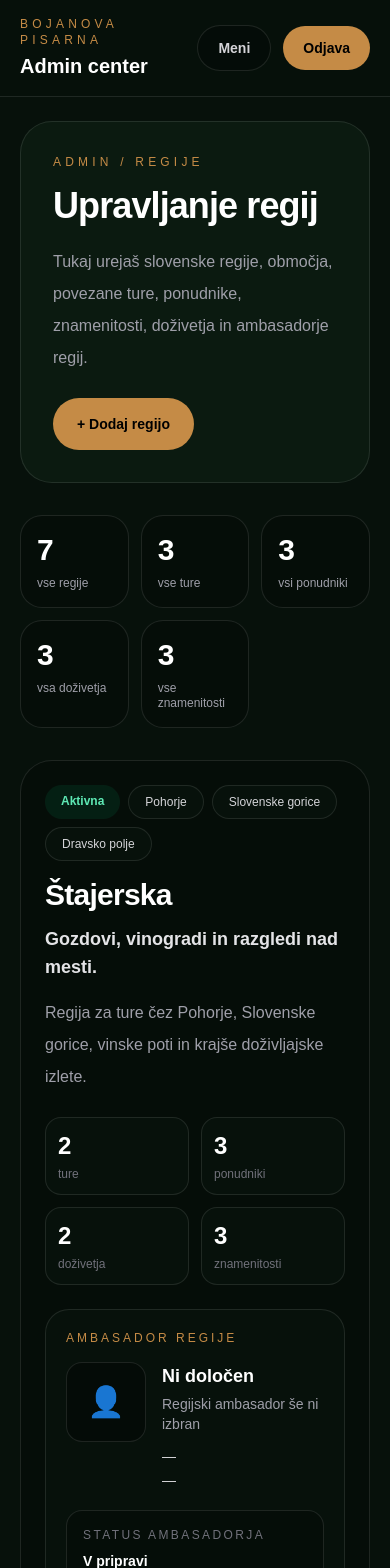
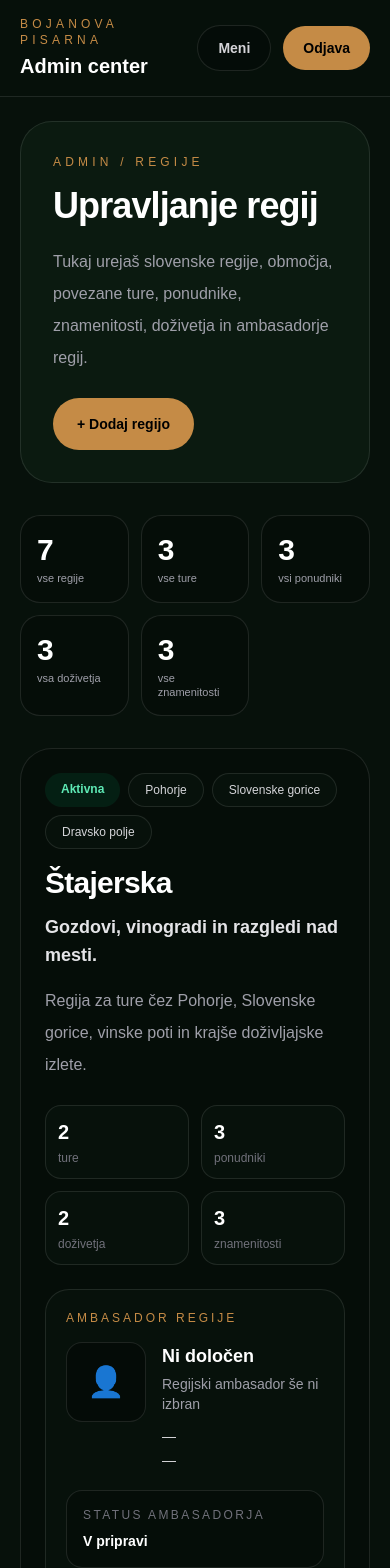
Before and after one commit to rabojan/bojan-on-bike-app, a Next.js app: page /admin/regije in a window 390 px wide. Shown: the top 1568 px of the page. Built offline with nearby package versions, Linux system fonts and the light colour scheme; sample sign-in values are in the browser's storage.

Commit message:
Fix admin regions mobile stats grid

```diff
--- a/app/admin/regije/page.tsx
+++ b/app/admin/regije/page.tsx
@@ -209,29 +209,29 @@ export default function AdminRegionsPage() {
         </section>
 
         <section className="grid grid-cols-3 gap-3 sm:grid-cols-5">
-          <div className="rounded-[22px] border border-white/10 bg-black/20 p-4 sm:rounded-[28px] sm:p-6">
+          <div className="rounded-[20px] border border-white/10 bg-black/20 p-4">
             <div className="text-3xl font-black sm:text-4xl">{regions.length}</div>
-            <div className="mt-2 text-xs leading-tight text-zinc-400 sm:text-sm">vse regije</div>
+            <div className="mt-1 text-[11px] leading-tight text-zinc-400 sm:text-sm">vse regije</div>
           </div>
 
-          <div className="rounded-[22px] border border-white/10 bg-black/20 p-4 sm:rounded-[28px] sm:p-6">
+          <div className="rounded-[20px] border border-white/10 bg-black/20 p-4">
             <div className="text-3xl font-black sm:text-4xl">{totalTrails}</div>
-            <div className="mt-2 text-xs leading-tight text-zinc-400 sm:text-sm">vse ture</div>
+            <div className="mt-1 text-[11px] leading-tight text-zinc-400 sm:text-sm">vse ture</div>
           </div>
 
-          <div className="rounded-[22px] border border-white/10 bg-black/20 p-4 sm:rounded-[28px] sm:p-6">
+          <div className="rounded-[20px] border border-white/10 bg-black/20 p-4">
             <div className="text-3xl font-black sm:text-4xl">{totalProviders}</div>
-            <div className="mt-2 text-xs leading-tight text-zinc-400 sm:text-sm">vsi ponudniki</div>
+            <div className="mt-1 text-[11px] leading-tight text-zinc-400 sm:text-sm">vsi ponudniki</div>
           </div>
 
-          <div className="rounded-[22px] border border-white/10 bg-black/20 p-4 sm:rounded-[28px] sm:p-6">
+          <div className="rounded-[20px] border border-white/10 bg-black/20 p-4">
             <div className="text-3xl font-black sm:text-4xl">{totalExperiences}</div>
-            <div className="mt-2 text-xs leading-tight text-zinc-400 sm:text-sm">vsa doživetja</div>
+            <div className="mt-1 text-[11px] leading-tight text-zinc-400 sm:text-sm">vsa doživetja</div>
           </div>
 
-          <div className="rounded-[22px] border border-white/10 bg-black/20 p-4 sm:rounded-[28px] sm:p-6">
+          <div className="rounded-[20px] border border-white/10 bg-black/20 p-4">
             <div className="text-3xl font-black sm:text-4xl">{totalPoints}</div>
-            <div className="mt-2 text-xs leading-tight text-zinc-400 sm:text-sm">vse znamenitosti</div>
+            <div className="mt-1 text-[11px] leading-tight text-zinc-400 sm:text-sm">vse znamenitosti</div>
           </div>
         </section>
 
@@ -278,22 +278,22 @@ export default function AdminRegionsPage() {
 
                   <div className="mt-6 grid grid-cols-2 gap-3 sm:grid-cols-4">
                     <div className="rounded-2xl border border-white/10 bg-[#07110b] p-3 sm:p-4">
-                      <div className="text-2xl font-black">{region.trails.length}</div>
+                      <div className="text-xl font-black sm:text-2xl">{region.trails.length}</div>
                       <div className="mt-1 text-xs text-zinc-500">ture</div>
                     </div>
 
                     <div className="rounded-2xl border border-white/10 bg-[#07110b] p-3 sm:p-4">
-                      <div className="text-2xl font-black">{region.providers.length}</div>
+                      <div className="text-xl font-black sm:text-2xl">{region.providers.length}</div>
                       <div className="mt-1 text-xs text-zinc-500">ponudniki</div>
                     </div>
 
                     <div className="rounded-2xl border border-white/10 bg-[#07110b] p-3 sm:p-4">
-                      <div className="text-2xl font-black">{region.experiences.length}</div>
+                      <div className="text-xl font-black sm:text-2xl">{region.experiences.length}</div>
                       <div className="mt-1 text-xs text-zinc-500">doživetja</div>
                     </div>
 
                     <div className="rounded-2xl border border-white/10 bg-[#07110b] p-3 sm:p-4">
-                      <div className="text-2xl font-black">{region.points.length}</div>
+                      <div className="text-xl font-black sm:text-2xl">{region.points.length}</div>
                       <div className="mt-1 text-xs text-zinc-500">znamenitosti</div>
                     </div>
                   </div>
```
